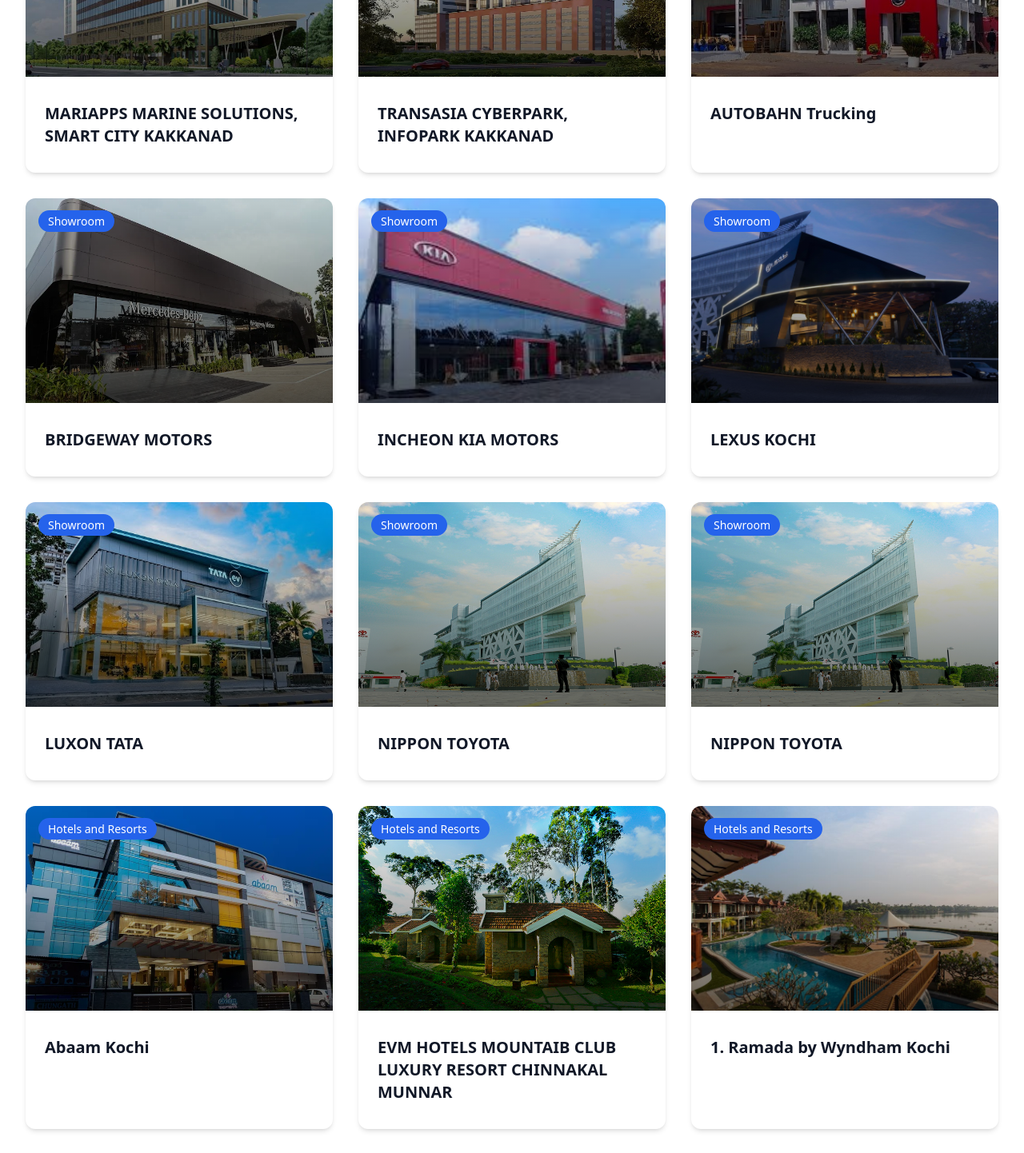
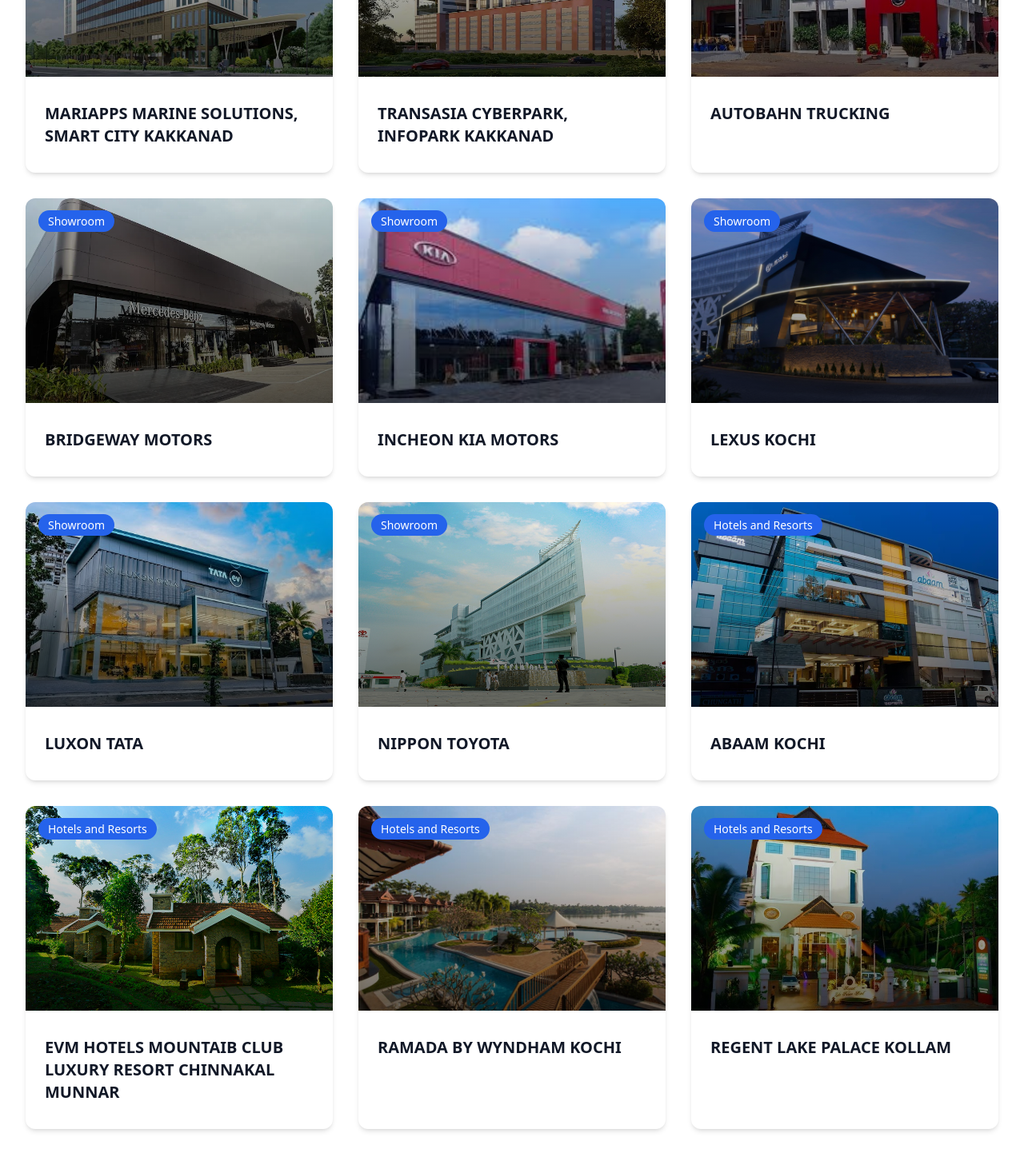
Before and after one commit to Revlient/ibs-consultants, a React (Vite) app: page /projects in a window 1280 px wide. Shown: the part 4700-6142 px from the top of the page at 80% size. Built offline with nearby package versions, Linux system fonts and the light colour scheme.

Commit message:
Mistakes modified

```diff
--- a/src/components/Clients.tsx
+++ b/src/components/Clients.tsx
@@ -80,7 +80,7 @@
   { name: "CAMELOT CONVENTION CENTER", logo: "images/clients/LOGOS/CAMELOT CONVENTION CENTER.jpg" },
   { name: "CARGOMAR", logo: "images/clients/LOGOS/CARGOMAR.png" },
   { name: "CMS", logo: "images/clients/LOGOS/CMS.jpg" },
-  { name: "DREAMFLOWER", logo: "images/clients/LOGOS/DREAMFLOWER.jpg" },
+  { name: "DREAMFLOWER", logo: "images/clients/LOGOS/DREAMFLOWER.jpeg" },
   { name: "EVM", logo: "images/clients/LOGOS/EVM.png" },
   { name: "FRANCIS ALUKKAS", logo: "images/clients/LOGOS/FRANCIS ALUKKAS.png" },
   { name: "GIRIDEEPAM CONVENTION CENTER", logo: "images/clients/LOGOS/GIRIDEEPAM CONVENTION CENTER.png" },
--- a/src/data/projects.ts
+++ b/src/data/projects.ts
@@ -1008,7 +1008,7 @@
   },
   {
     id: "31",
-    title: "Tiruvalla Medical Mission Hospital (TMM Hospital )",
+    title: "TIRUVALLA MEDICAL MISSION HOSPITAL (TMM HOSPITAL )",
     category: "Hospitals",
     description:
       "Id incididunt velit enim excepteur magna magna adipisicing dolor dolor occaecat consectetur aute. Adipisicing eiusmod ad ad eu magna eiusmod sunt mollit sit pariatur nulla aliquip. Quis proident mollit ad irure duis do fugiat laborum reprehenderit minim proident ut. Occaecat nostrud culpa cillum officia eu excepteur. Irure amet officia in tempor dolore. Reprehenderit qui sint occaecat elit ipsum veniam excepteur minim tempor.",
@@ -1133,7 +1133,7 @@
 
   {
     id: "35",
-    title: "AUTOBAHN Trucking",
+    title: "AUTOBAHN TRUCKING",
     category: "Showroom",
     description:
       "Id incididunt velit enim excepteur magna magna adipisicing dolor dolor occaecat consectetur aute. Adipisicing eiusmod ad ad eu magna eiusmod sunt mollit sit pariatur nulla aliquip. Quis proident mollit ad irure duis do fugiat laborum reprehenderit minim proident ut. Occaecat nostrud culpa cillum officia eu excepteur. Irure amet officia in tempor dolore. Reprehenderit qui sint occaecat elit ipsum veniam excepteur minim tempor.",
@@ -1311,42 +1311,12 @@
       },
     ],
   },
-   {
-    id: "41",
-    title: "NIPPON TOYOTA",
-    category: "Showroom",
-    description:
-      "Id incididunt velit enim excepteur magna magna adipisicing dolor dolor occaecat consectetur aute. Adipisicing eiusmod ad ad eu magna eiusmod sunt mollit sit pariatur nulla aliquip. Quis proident mollit ad irure duis do fugiat laborum reprehenderit minim proident ut. Occaecat nostrud culpa cillum officia eu excepteur. Irure amet officia in tempor dolore. Reprehenderit qui sint occaecat elit ipsum veniam excepteur minim tempor.",
-    shortDescription:
-      "Enim ea labore velit anim tempor culpa cillum in aliqua aliquip nostrud.",
-    location: "",
-    year: 2024,
-    client: "",
-    area: "",
-    imageUrl:
-      "images/projects/SHOWROOM PROJECTS/NIPPON TOYOTA1.jpg",
-    galleryImages: [
-      '',
-    ],
-    specifications: [
-      { label: "Tier Level", value: "Tier IV" },
-      { label: "Power Capacity", value: "25 MW" },
-      {
-        label: "Cooling System",
-        value: "Liquid cooling with free cooling capabilities",
-      },
-      {
-        label: "Security Features",
-        value: "Biometric access, 24/7 monitoring, mantrap entries",
-      },
-    ],
-  },
 
   //Hotels and Resorts
 
   {
     id: "1",
-    title: "Abaam Kochi",
+    title: "ABAAM KOCHI",
     category: "Hotels and Resorts",
     description:
       "Id incididunt velit enim excepteur magna magna adipisicing dolor dolor occaecat consectetur aute. Adipisicing eiusmod ad ad eu magna eiusmod sunt mollit sit pariatur nulla aliquip. Quis proident mollit ad irure duis do fugiat laborum reprehenderit minim proident ut. Occaecat nostrud culpa cillum officia eu excepteur. Irure amet officia in tempor dolore. Reprehenderit qui sint occaecat elit ipsum veniam excepteur minim tempor.",
@@ -1406,7 +1376,7 @@
   },
   {
     id: "43",
-    title: "1. Ramada by Wyndham Kochi ",
+    title: "RAMADA BY WYNDHAM KOCHI",
     category: "Hotels and Resorts",
     description:
       "Id incididunt velit enim excepteur magna magna adipisicing dolor dolor occaecat consectetur aute. Adipisicing eiusmod ad ad eu magna eiusmod sunt mollit sit pariatur nulla aliquip. Quis proident mollit ad irure duis do fugiat laborum reprehenderit minim proident ut. Occaecat nostrud culpa cillum officia eu excepteur. Irure amet officia in tempor dolore. Reprehenderit qui sint occaecat elit ipsum veniam excepteur minim tempor.",
```
